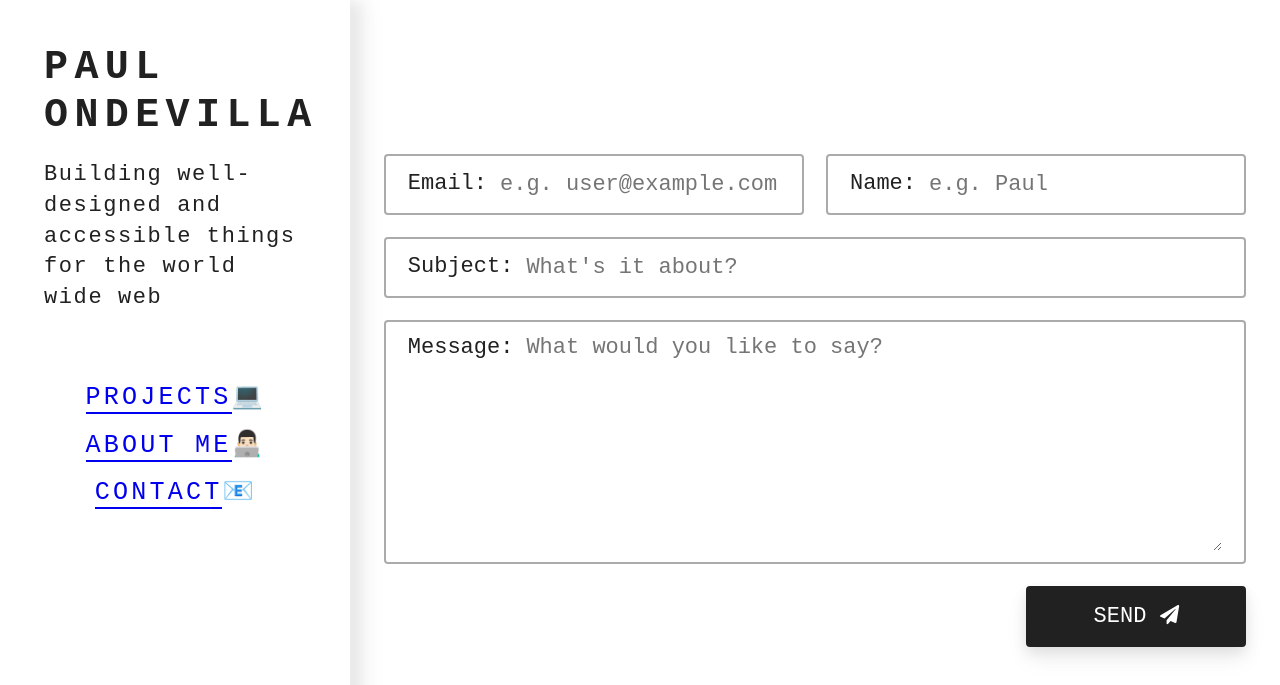
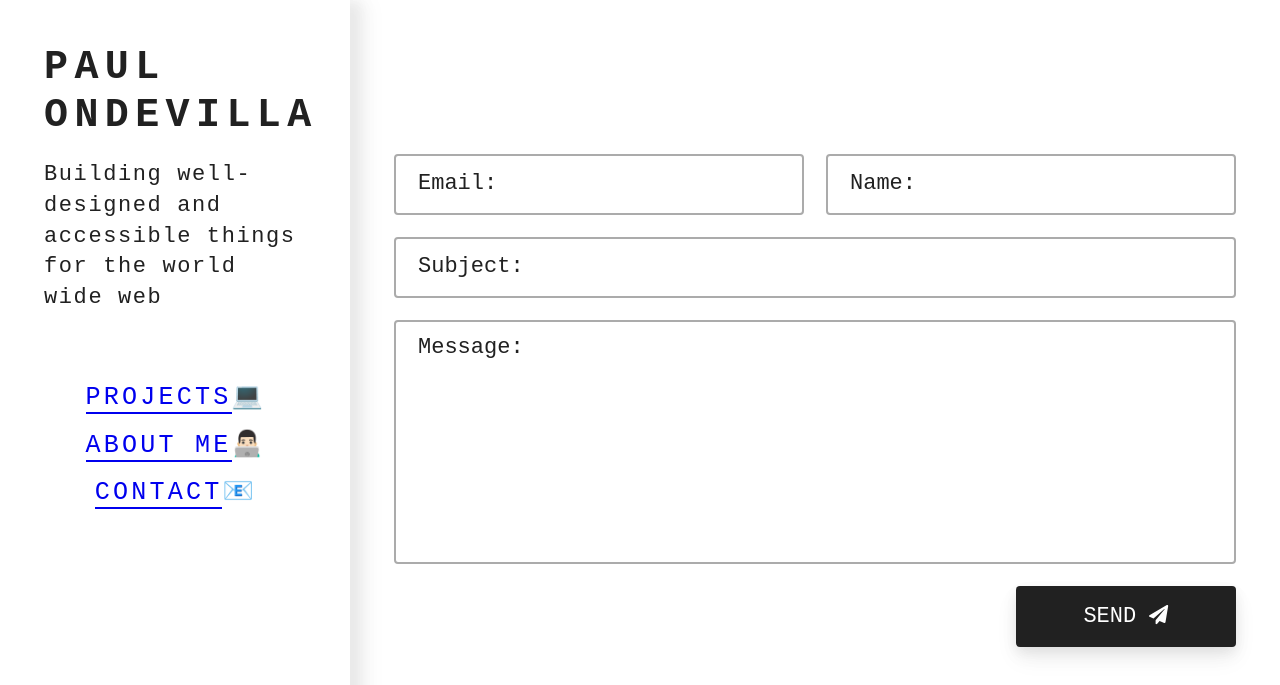
Before and after one commit to paulondevilla/portfolio, a Gatsby site: page /contact-page in a window 1280 px wide. Shown: the top 685 px of the page. Built offline with nearby package versions, Linux system fonts and the light colour scheme; Gatsby itself is replaced by a stand-in of ours.

Commit message:
updating contact form

```diff
--- a/src/components/contact.js
+++ b/src/components/contact.js
@@ -5,9 +5,8 @@ import { FontAwesomeIcon } from "@fortawesome/react-fontawesome"
 import { faPaperPlane } from "@fortawesome/free-solid-svg-icons"
 
 const ContactContainer = styled.form`
-  max-height: 700px;
   display: grid;
-  grid-template-columns: repeat(2, minmax(350px, 1fr));
+  grid-template-columns: repeat(2, 1fr);
   grid-template-rows:
     minmax(calc(50px + 0.5em), 1fr) minmax(calc(50px + 0.5em), 1fr)
     minmax(200px, 4fr) minmax(calc(50px + 0.5em), 1fr);
@@ -18,12 +17,12 @@ const ContactContainer = styled.form`
     "....... submit";
   gap: 1em;
 
-  & > div:not([data-netlify-recaptcha]) {
+  & > div:not(:last-of-type) {
     padding: 0.5em 1em;
     border: 2px solid hsl(0, 0%, 67%);
     border-radius: 4px;
+    overflow: hidden;
     display: flex;
-    align-items: stretch;
 
     label {
       margin-right: 0.5em;
@@ -36,7 +35,9 @@ const ContactContainer = styled.form`
 
     input,
     textarea {
-      width: 100%;
+      width: 300px;
+      flex: 1;
+      overflow: hidden;
     }
   }
 
@@ -63,6 +64,10 @@ const SubjectInput = styled.div`
 
 const MessageArea = styled.div`
   grid-area: message;
+
+  textarea {
+    resize: none;
+  }
 `
 
 const SendButton = styled.button`
@@ -94,36 +99,19 @@ const Contact = () => {
       <input hidden name="bot-field" />
       <EmailInput>
         <label htmlFor="email">Email: </label>
-        <input
-          required
-          type="email"
-          name="email"
-          id="email"
-          placeholder="e.g. user@example.com"
-        />
+        <input required type="email" name="email" id="email" />
       </EmailInput>
       <NameInput>
         <label htmlFor="name">Name: </label>
-        <input type="text" name="name" id="name" placeholder="e.g. Paul" />
+        <input required type="text" name="name" id="name" />
       </NameInput>
       <SubjectInput>
         <label htmlFor="subject">Subject: </label>
-        <input
-          required
-          type="text"
-          name="subject"
-          id="subject"
-          placeholder="What's it about?"
-        />
+        <input required type="text" name="subject" id="subject" />
       </SubjectInput>
       <MessageArea>
         <label htmlFor="message">Message: </label>
-        <textarea
-          required
-          name="message"
-          id="message"
-          placeholder="What would you like to say?"
-        ></textarea>
+        <textarea required name="message" id="message"></textarea>
       </MessageArea>
       <div data-netlify-recaptcha="true"></div>
       <SendButton type="submit">
--- a/src/components/layout.js
+++ b/src/components/layout.js
@@ -60,27 +60,21 @@ const LayoutContainer = styled.div`
   grid-template-areas: "aside main";
 
   @media screen and (max-width: 1150px) {
-    grid-template-rows: minmax(100px, 1fr) auto;
-    grid-template-areas:
-      "nav nav"
-      "main main";
+    grid-template-areas: "main main";
   }
 
   & > nav {
-    grid-area: nav;
     z-index: 2;
-    position: sticky;
-    top: 0;
+    position: fixed;
+    top: 2em;
+    right: 2em;
     display: none;
 
     @media screen and (max-width: 1150px) {
       display: flex;
-      flex-direction: row-reverse;
-      align-items: center;
     }
 
     span {
-      margin-right: 2em;
       text-transform: uppercase;
       letter-spacing: 0.2rem;
       cursor: pointer;
@@ -92,6 +86,7 @@ const LayoutContainer = styled.div`
 
 const Main = styled.main`
   grid-area: main;
+  padding: 4em 2em;
   display: flex;
   flex-direction: row;
   align-items: center;
@@ -101,7 +96,7 @@ const Main = styled.main`
     ${({ isAsideOpen }) =>
       isAsideOpen &&
       css`
-        height: calc(100vh - 100px);
+        /* height: 100vh;*/
         overflow: hidden;
         filter: blur(2px);
       `}
--- a/src/components/portfolio.js
+++ b/src/components/portfolio.js
@@ -6,7 +6,6 @@ import PortfolioItem from "./portfolio-item"
 
 const PortfolioContainer = styled.div`
   width: 100%;
-  padding: 4em 2em;
   display: flex;
   flex-direction: column;
   align-items: center;
```
